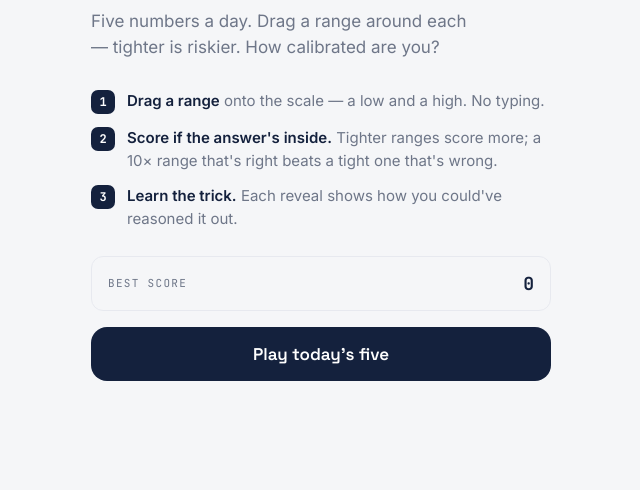
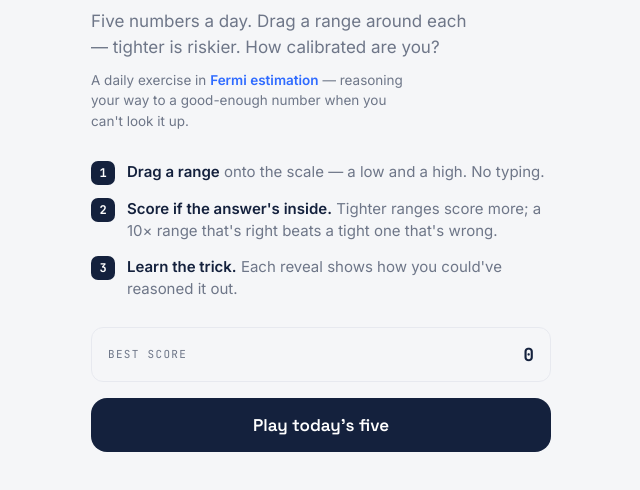
Before and after one commit to darshil2247/ballpark, a website built with Vite: page index.html in a window 1280 px wide. Shown: the part 174-664 px from the top of the page, without its empty margins (319-959 px from the left). Built offline with nearby package versions, Linux system fonts and the light colour scheme.

Commit message:
Remove demo replay button; add Fermi framing + return-tomorrow prompt

```diff
--- a/index.html
+++ b/index.html
@@ -18,6 +18,7 @@
         <div class="brandrow"><span class="mark"></span><span class="mark"></span><span class="mark"></span></div>
         <h1 class="logo">Ballpark</h1>
         <p class="tagline">Five numbers a day. Drag a range around each — tighter is riskier. How calibrated are you?</p>
+        <p class="fermi">A daily exercise in <b>Fermi estimation</b> — reasoning your way to a good-enough number when you can't look it up.</p>
         <div class="how" id="how"></div>
         <div class="beststrip" id="bestStrip" hidden>
           <span class="lab">Best score</span><span class="val mono" id="bestVal">0</span>
@@ -81,7 +82,6 @@
           <button class="btn ghost" id="dlBtn">Download</button>
         </div>
         <div class="toast mono" id="toast"></div>
-        <button class="btn ghost wide" id="againBtn">Play again (demo)</button>
         <p class="footnote">A new five drops every day. No account, no grinding — come back tomorrow.</p>
       </section>
     </div>
--- a/src/game.ts
+++ b/src/game.ts
@@ -59,7 +59,6 @@ export function init(): void {
   $("startBtn").addEventListener("click", () => start(puzzle));
   $("nextBtn").addEventListener("click", next);
   $("lockBtn").addEventListener("click", lock);
-  $("againBtn").addEventListener("click", () => start(puzzle, true));
   $("copyBtn").addEventListener("click", onCopy);
   $("dlBtn").addEventListener("click", onDownload);
 }
--- a/src/theme.css
+++ b/src/theme.css
@@ -59,6 +59,8 @@ body {
 #start { padding-top: 6vh; }
 .logo { font-family: var(--display); font-size: 48px; font-weight: 700; letter-spacing: -0.03em; margin-top: 18px; }
 .tagline { font-size: 17px; color: var(--soft); margin-top: 12px; max-width: 36ch; }
+.fermi { font-size: 13.5px; color: var(--soft); margin-top: 10px; max-width: 38ch; line-height: 1.5; }
+.fermi b { color: var(--accent); font-weight: 600; }
 .how { margin: 30px 0 26px; display: flex; flex-direction: column; gap: 13px; }
 .how .step { display: flex; gap: 12px; align-items: flex-start; }
 .how .num {
```
